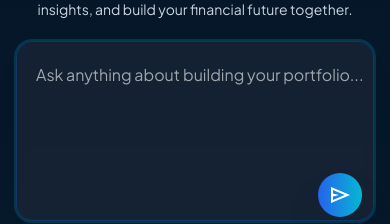
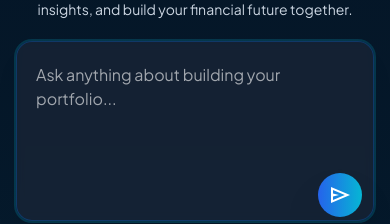
Before and after one commit to alinbotofei/Investio, a Next.js app: page /chat in a window 390 px wide. Shown: the part 182-406 px from the top of the page. Built offline with nearby package versions, Linux system fonts and the light colour scheme.

Commit message:
fix: align placeholder text to left on all screen sizes

```diff
--- a/app/chat/page.tsx
+++ b/app/chat/page.tsx
@@ -212,19 +212,18 @@ function ChatContent() {
                       }}
                     />
                     {!value && (
-                      <div className="absolute left-5 md:left-8 top-5 md:top-8 pointer-events-none text-white/60 text-base md:text-lg">
+                      <div className="absolute left-5 md:left-8 top-5 md:top-8 right-5 md:right-8 pointer-events-none text-white/60 text-base md:text-lg text-left">
                         <span>Ask anything about </span>
                         <span
                           key={placeholderIndex}
-                          className="inline-block"
+                          className="inline"
                           style={{
                             animation:
                               "fadeScale 0.5s cubic-bezier(0.34, 1.56, 0.64, 1) forwards",
                           }}
                         >
-                          {CHAT_PLACEHOLDERS[placeholderIndex]}
+                          {CHAT_PLACEHOLDERS[placeholderIndex]}...
                         </span>
-                        <span>...</span>
                       </div>
                     )}
                   </div>
```
